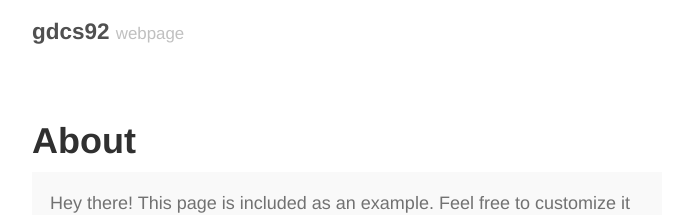
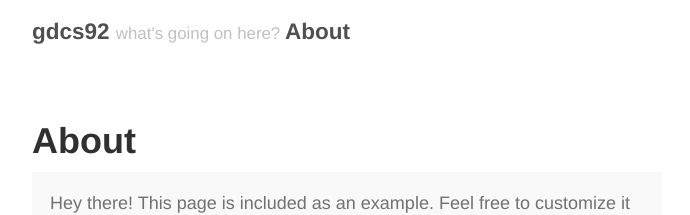
Before and after one commit to gdcs92/gdcs92.github.io, a Jekyll site: the page built from about.md, in a window 1280 px wide. Shown: the top 215 px of the page, without its empty margins (293-983 px from the left). Built offline with Jekyll 4.4.1, drawn with Linux system fonts in a browser that asks for light colours.

Commit message:
Update default.html

```diff
--- a/_layouts/default.html
+++ b/_layouts/default.html
@@ -26,7 +26,8 @@
       <header class="masthead">
         <h3 class="masthead-title">
           <a href="{{ site.baseurl }}/" title="Home">{{ site.title }}</a>
-          <small>{{ site.tagline }}</small>
+          <small>what's going on here? </small>
+          {{ page.title }}
         </h3>
       </header>
 
```
